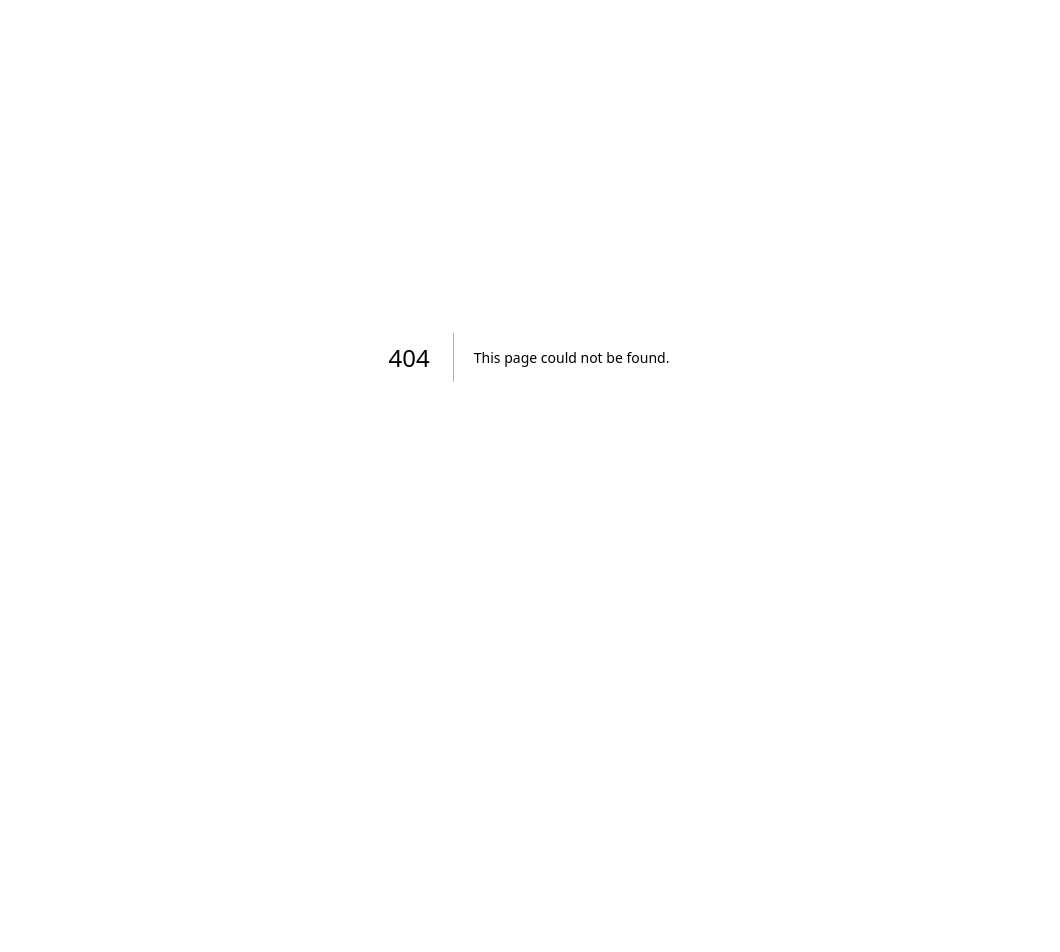
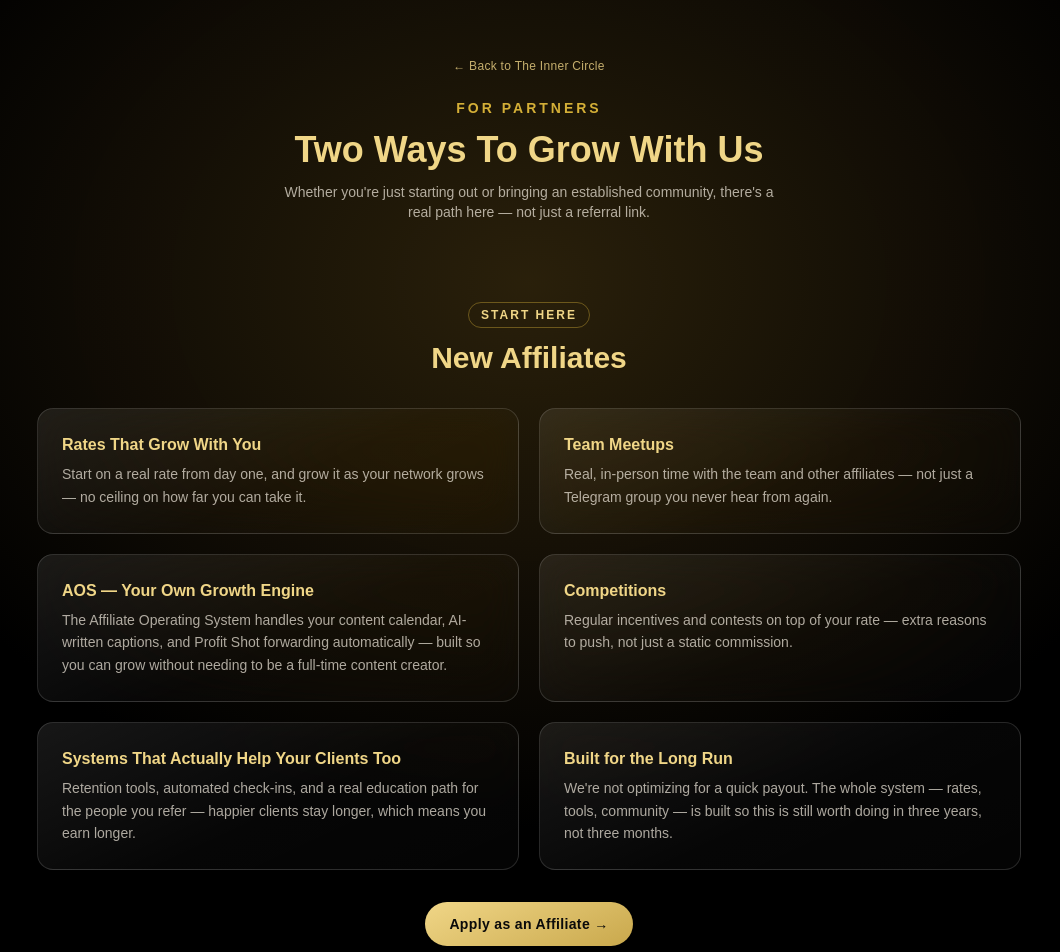
Before and after one commit to cjp-rgb/inner-circle-website, a Next.js app: page /affiliates in a window 1280 px wide. Before the commit this address had no page. Shown: the part 100-1052 px from the top of the page, without its empty margins (111-1171 px from the left). Before the commit the page ends 857 px from the top, so only its background shows below. Built offline with nearby package versions, Linux system fonts and the light colour scheme; a web font is replaced by a local one.

Commit message:
Build Affiliates page: New Affiliates track (ecosystem-focused, no rate figures) and gated White Label track (up to $28/lot, min 100 members)

```diff
--- /dev/null
+++ b/src/app/affiliates/page.tsx
@@ -0,0 +1,141 @@
+import Footer from "@/components/Footer";
+
+const NEW_AFFILIATE_PERKS = [
+  {
+    title: "Rates That Grow With You",
+    copy: "Start on a real rate from day one, and grow it as your network grows — no ceiling on how far you can take it.",
+  },
+  {
+    title: "Team Meetups",
+    copy: "Real, in-person time with the team and other affiliates — not just a Telegram group you never hear from again.",
+  },
+  {
+    title: "AOS — Your Own Growth Engine",
+    copy: "The Affiliate Operating System handles your content calendar, AI-written captions, and Profit Shot forwarding automatically — built so you can grow without needing to be a full-time content creator.",
+  },
+  {
+    title: "Competitions",
+    copy: "Regular incentives and contests on top of your rate — extra reasons to push, not just a static commission.",
+  },
+  {
+    title: "Systems That Actually Help Your Clients Too",
+    copy: "Retention tools, automated check-ins, and a real education path for the people you refer — happier clients stay longer, which means you earn longer.",
+  },
+  {
+    title: "Built for the Long Run",
+    copy: "We're not optimizing for a quick payout. The whole system — rates, tools, community — is built so this is still worth doing in three years, not three months.",
+  },
+];
+
+export default function AffiliatesPage() {
+  return (
+    <main className="bg-background min-h-screen">
+      <div
+        className="relative pt-16 md:pt-24 pb-16 md:pb-24"
+        style={{
+          background:
+            "radial-gradient(ellipse 900px 700px at 50% 20%, rgba(58,44,14,0.7) 0%, rgba(20,15,6,0.85) 45%, rgba(0,0,0,1) 78%), linear-gradient(180deg, #050402 0%, #000000 100%)",
+        }}
+      >
+        <div className="max-w-3xl mx-auto text-center px-5 mb-14 md:mb-20">
+          <a href="/" className="inline-block text-xs text-gold-bright/80 hover:text-gold-bright mb-6 tracking-wide">
+            ← Back to The Inner Circle
+          </a>
+          <p className="text-xs md:text-sm tracking-[3px] text-gold uppercase font-semibold mb-3">
+            For Partners
+          </p>
+          <h1 className="text-2xl md:text-4xl font-bold text-gold-bright mb-3">
+            Two Ways To Grow With Us
+          </h1>
+          <p className="text-sm text-foreground/70 max-w-lg mx-auto">
+            Whether you're just starting out or bringing an established
+            community, there's a real path here — not just a referral link.
+          </p>
+        </div>
+
+        {/* New Affiliates */}
+        <div className="max-w-5xl mx-auto px-5 mb-14 md:mb-20">
+          <div className="text-center mb-8">
+            <span className="inline-block text-[10px] md:text-xs tracking-[2px] text-gold-bright uppercase font-bold border border-gold/40 rounded-full px-3 py-1 mb-3">
+              Start Here
+            </span>
+            <h2 className="text-xl md:text-3xl font-bold text-gold-bright">New Affiliates</h2>
+          </div>
+
+          <div className="grid grid-cols-1 sm:grid-cols-2 gap-4 md:gap-5">
+            {NEW_AFFILIATE_PERKS.map((p) => (
+              <div
+                key={p.title}
+                className="rounded-2xl p-5 md:p-6"
+                style={{
+                  background: "linear-gradient(155deg, rgba(255,255,255,0.09) 0%, rgba(255,255,255,0.025) 55%, rgba(255,255,255,0.015) 100%)",
+                  backdropFilter: "blur(20px) saturate(150%)",
+                  WebkitBackdropFilter: "blur(20px) saturate(150%)",
+                  border: "1px solid rgba(255,255,255,0.14)",
+                }}
+              >
+                <h3 className="font-bold text-gold-bright text-sm md:text-base mb-1.5">{p.title}</h3>
+                <p className="text-xs md:text-sm text-foreground/70 leading-relaxed">{p.copy}</p>
+              </div>
+            ))}
+          </div>
+
+          <div className="text-center mt-8">
+            <a
+              href="https://t.me/TIConboardingbot"
+              target="_blank"
+              rel="noopener noreferrer"
+              className="inline-block text-sm font-semibold tracking-wide rounded-full px-6 py-3"
+              style={{ color: "#0A0A0A", background: "linear-gradient(155deg,#F0D687,#C9A84C)" }}
+            >
+              Apply as an Affiliate →
+            </a>
+          </div>
+        </div>
+
+        {/* White Label */}
+        <div className="max-w-3xl mx-auto px-5">
+          <div
+            className="rounded-2xl p-7 md:p-10 text-center"
+            style={{
+              background: "linear-gradient(155deg, rgba(255,255,255,0.09) 0%, rgba(255,255,255,0.025) 55%, rgba(255,255,255,0.015) 100%)",
+              backdropFilter: "blur(20px) saturate(150%)",
+              WebkitBackdropFilter: "blur(20px) saturate(150%)",
+              border: "1px solid rgba(212,175,55,0.35)",
+            }}
+          >
+            <span className="inline-block text-[10px] md:text-xs tracking-[2px] text-[#E4E9ED] uppercase font-bold border border-[#C8D2DB]/40 rounded-full px-3 py-1 mb-4">
+              For Established Communities
+            </span>
+            <h2 className="text-xl md:text-3xl font-bold text-gold-bright mb-3">White Label</h2>
+            <p className="text-sm text-foreground/70 max-w-lg mx-auto mb-6 leading-relaxed">
+              Already running your own community or brand? Bring it onto the
+              Affiliate Operating System and run it as your own — same
+              infrastructure we use ourselves, under your name.
+            </p>
+            <p className="text-4xl md:text-5xl font-bold text-gold-bright mb-1">Up to $28<span className="text-lg md:text-xl">/lot</span></p>
+            <p className="text-xs text-muted uppercase tracking-wide mb-6">Our highest available rate</p>
+            <div
+              className="inline-block rounded-full px-4 py-2 text-xs font-semibold mb-8"
+              style={{ background: "rgba(224,99,90,0.1)", border: "1px solid rgba(224,99,90,0.3)", color: "#E0635A" }}
+            >
+              Minimum 100 active members required
+            </div>
+            <div>
+              <a
+                href="https://t.me/TIConboardingbot"
+                target="_blank"
+                rel="noopener noreferrer"
+                className="inline-block text-sm font-semibold tracking-wide rounded-full px-6 py-3"
+                style={{ color: "#0A0A0A", background: "linear-gradient(155deg,#F0D687,#C9A84C)" }}
+              >
+                Apply for White Label →
+              </a>
+            </div>
+          </div>
+        </div>
+      </div>
+      <Footer />
+    </main>
+  );
+}
--- a/src/components/Nav.tsx
+++ b/src/components/Nav.tsx
@@ -5,7 +5,7 @@ import { useEffect, useState } from "react";
 const LINKS = [
   { href: "/clients", label: "Clients" },
   { href: "/console", label: "Trader Console" },
-  { href: "/#fork", label: "Affiliates" },
+  { href: "/affiliates", label: "Affiliates" },
 ];
 
 export default function Nav() {
```
